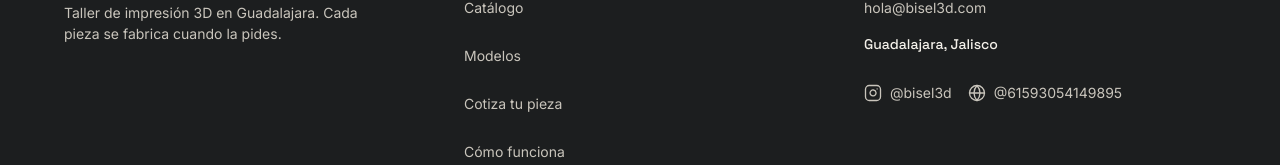
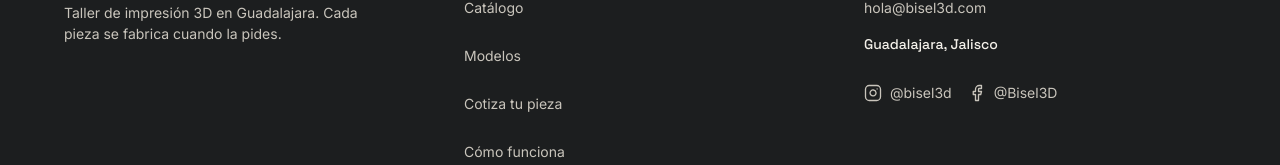
Before and after one commit to samuelalexsanche/bisel, a Next.js app: page / in a window 1280 px wide. Shown: the part 5599-5764 px from the top of the page. Built offline with nearby package versions, Linux system fonts and the light colour scheme; no server answers.

Commit message:
Footer: glifo y handle de Facebook (@Bisel3D) junto a Instagram

```diff
--- a/src/components/layout/Footer.tsx
+++ b/src/components/layout/Footer.tsx
@@ -6,7 +6,8 @@ import { TRAZO } from "@/lib/iconos";
 
 /**
  * Icono de red social — §3.1, trazo fijo 1.75.
- * Instagram tiene su glifo; cualquier otra red cae en un globo genérico.
+ * Instagram y Facebook tienen glifo propio; cualquier otra red cae en un
+ * globo genérico.
  */
 function IconoRed(host: string) {
   if (host.includes("instagram")) {
@@ -25,6 +26,24 @@ function IconoRed(host: string) {
         <rect width="20" height="20" x="2" y="2" rx="5" ry="5" />
         <path d="M16 11.37A4 4 0 1 1 12.63 8 4 4 0 0 1 16 11.37z" />
         <line x1="17.5" x2="17.51" y1="6.5" y2="6.5" />
+      </svg>
+    );
+  }
+  if (host.includes("facebook")) {
+    return (
+      <svg
+        viewBox="0 0 24 24"
+        width="18"
+        height="18"
+        fill="none"
+        stroke="currentColor"
+        strokeWidth={TRAZO}
+        strokeLinecap="round"
+        strokeLinejoin="round"
+        aria-hidden="true"
+      >
+        {/* Glifo de Facebook: lucide no trae marcas comerciales. Trazo 1.75. */}
+        <path d="M18 2h-3a5 5 0 0 0-5 5v3H7v4h3v8h4v-8h3l1-4h-4V7a1 1 0 0 1 1-1h3z" />
       </svg>
     );
   }
@@ -120,8 +139,18 @@ export function Footer() {
             <ul className="mt-4 flex gap-4">
               {REDES.map((u) => {
                 const host = new URL(u).hostname.replace("www.", "");
+                // La etiqueta es el handle legible. Facebook no lo expone en
+                // la URL (termina en ID numérico), así que se usa el nombre
+                // humano del segmento /people/ cuando existe.
+                const segmentos = new URL(u)
+                  .pathname.split("/")
+                  .filter(Boolean);
+                const iPeople = segmentos.indexOf("people");
                 const etiqueta =
-                  "@" + new URL(u).pathname.split("/").filter(Boolean).pop();
+                  "@" +
+                  (iPeople >= 0
+                    ? segmentos[iPeople + 1] ?? segmentos.at(-1)
+                    : segmentos.at(-1));
                 return (
                   <li key={u}>
                     <a
```
